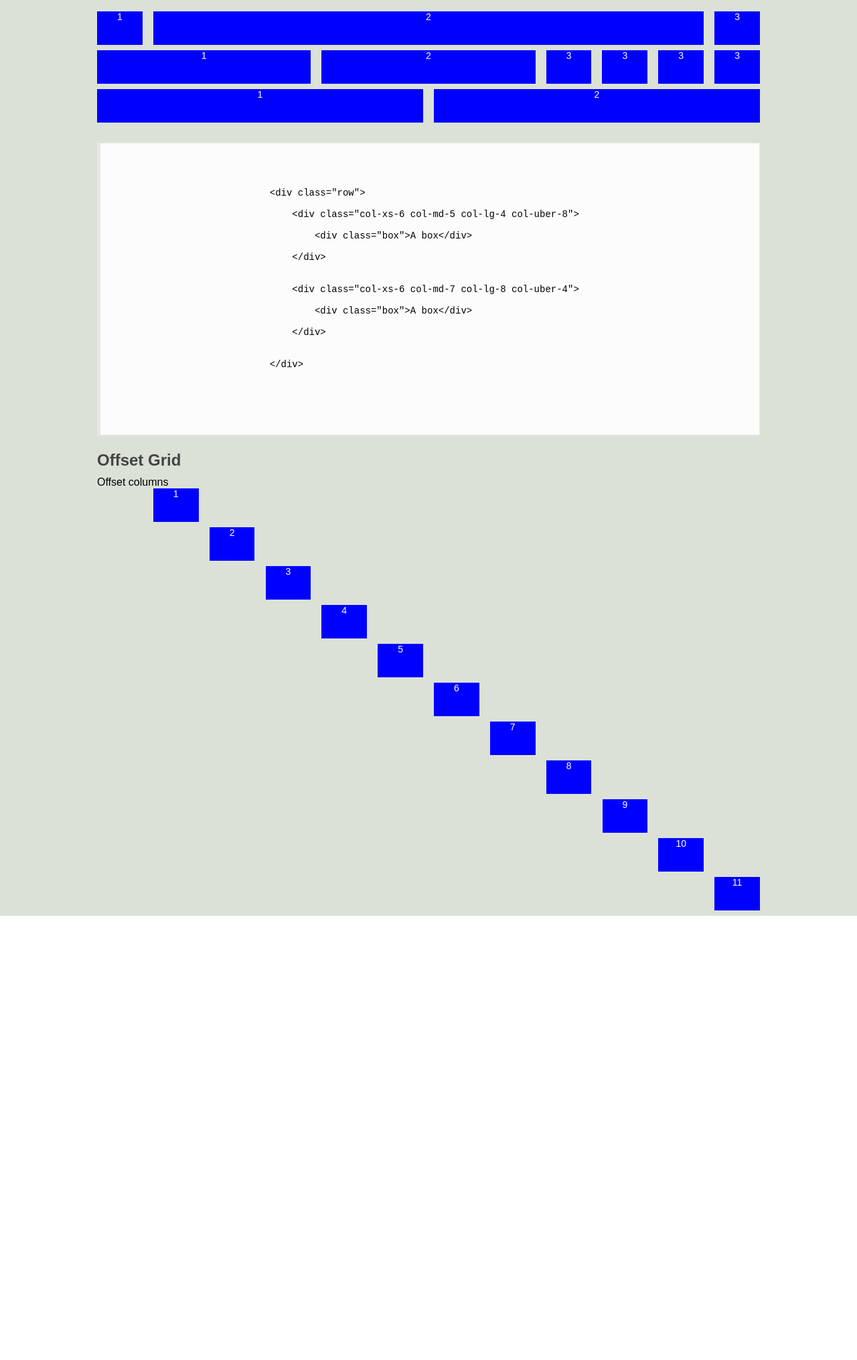
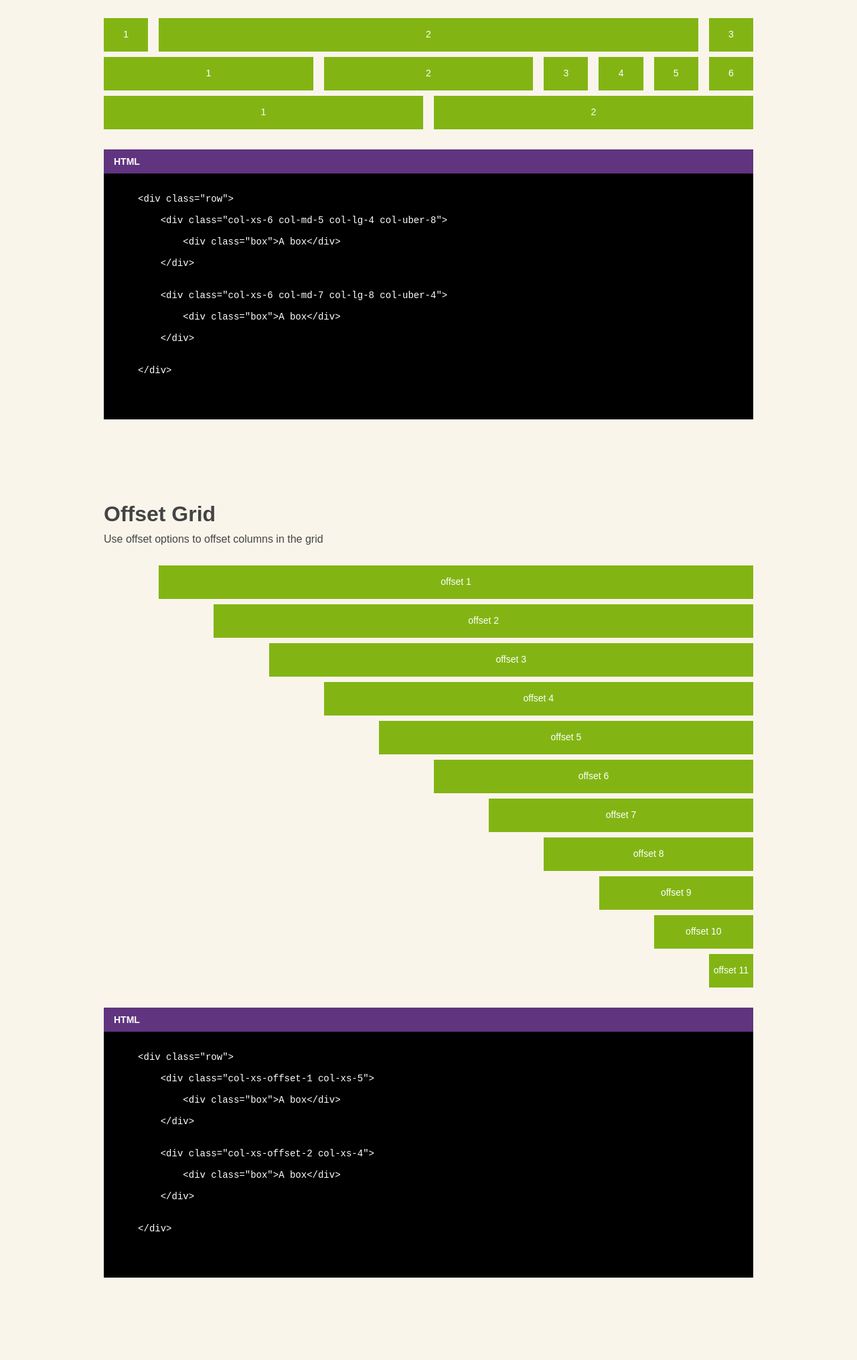
Before and after one commit to space87/Hulk, a website: page index.html in a window 1280 px wide. Shown: the part 477-2507 px from the top of the page at 67% size. Before the commit the page ends 1844 px from the top, so only its background shows below. Drawn offline with Linux system fonts and the light colour scheme.

Commit message:
styled the test page more and grid and offset done

```diff
--- a/index.html
+++ b/index.html
@@ -15,7 +15,7 @@
 
             <h1>Hulk</h1>
 
-            <p>Framework based on <span class="highlight">Flex</span> property</p>
+            <p>LightWeight responsive grid system using the <span class="highlight">Flex</span> property</p>
 
             <section class="container-fluid">
 
@@ -59,7 +59,7 @@
                         <div class="col-xs-4 col-md-2 col-lg-5 col-uber-1">
 
                             <div class="box">
-                                1
+                                <p>1</p>
                             </div>
 
                         </div>
@@ -67,7 +67,7 @@
                         <div class="col-xs-4 col-md-8 col-lg-4 col-uber-10">
 
                             <div class="box">
-                                2
+                               <p>2</p>
                             </div>
 
                         </div>
@@ -75,7 +75,7 @@
                         <div class="col-xs-4 col-md-2 col-lg-3 col-uber-1">
 
                             <div class="box">
-                               3
+                                <p>3</p>
                             </div>
 
                         </div>
@@ -87,7 +87,7 @@
                         <div class="col-xs-2 col-md-1 col-lg-5 col-uber-4">
 
                             <div class="box">
-                                1
+                                <p>1</p>
                             </div>
 
                         </div>
@@ -95,7 +95,7 @@
                         <div class="col-xs-2 col-md-1 col-lg-1 col-uber-4">
 
                             <div class="box">
-                                2
+                               <p>2</p>
                             </div>
 
                         </div>
@@ -103,7 +103,7 @@
                         <div class="col-xs-2 col-md-2 col-lg-2 col-uber-1">
 
                             <div class="box">
-                               3
+                              <p>3</p>
                             </div>
 
                         </div>
@@ -111,7 +111,7 @@
                         <div class="col-xs-2 col-md-2 col-lg-2 col-uber-1">
 
                             <div class="box">
-                               3
+                               <p>4</p>
                             </div>
 
                         </div>
@@ -119,7 +119,7 @@
                         <div class="col-xs-2 col-md-3 col-lg-1 col-uber-1">
 
                             <div class="box">
-                               3
+                               <p>5</p>
                             </div>
 
                         </div>
@@ -127,7 +127,7 @@
                         <div class="col-xs-2 col-md-3 col-lg-1 col-uber-1">
 
                             <div class="box">
-                               3
+                               <p>6</p>
                             </div>
 
                         </div>
@@ -139,7 +139,7 @@
                         <div class="col-xs-6 col-md-4 col-lg-5 col-uber-6">
 
                             <div class="box">
-                                1
+                                <p>1</p>
                             </div>
 
                         </div>
@@ -147,14 +147,14 @@
                         <div class="col-xs-6 col-md-8 col-lg-7 col-uber-6">
 
                             <div class="box">
-                                2
+                                <p>2</p>
                             </div>
 
                         </div>
 
                     </div>
 
-                    <pre>
+                    <pre rel="HTML">
 
                         <code class="language-html">
 
@@ -175,8 +175,6 @@
 
 
     &lt;/div>
-
-
 </code>
 
                     </pre>
@@ -189,14 +187,14 @@
 
                     <h2 class="header">Offset Grid</h2>
 
-                    <p>Offset columns</p>
+                    <p class="miniDesc">Use offset options to offset columns in the grid</p>
 
                     <div class="row">
 
-                        <div class="col-xs-offset-1 col-xs-1">
+                        <div class="col-xs-offset-1 col-xs-11">
 
                             <div class="box">
-                                1
+                                <p>offset 1</p>
                             </div>
 
                         </div>
@@ -205,10 +203,10 @@
 
                     <div class="row">
 
-                        <div class="col-xs-offset-2 col-xs-1">
+                        <div class="col-xs-offset-2 col-xs-10">
 
                             <div class="box">
-                                2
+                                <p>offset 2</p>
                             </div>
 
                         </div>
@@ -217,10 +215,10 @@
 
                     <div class="row">
 
-                        <div class="col-xs-offset-3 col-xs-1">
+                        <div class="col-xs-offset-3 col-xs-9">
 
                             <div class="box">
-                               3
+                               <p>offset 3</p>
                             </div>
 
                         </div>
@@ -229,10 +227,10 @@
 
                     <div class="row">
 
-                        <div class="col-xs-offset-4 col-xs-1">
+                        <div class="col-xs-offset-4 col-xs-8">
 
                             <div class="box">
-                               4
+                               <p>offset 4</p>
                             </div>
 
                         </div>
@@ -241,10 +239,10 @@
 
                     <div class="row">
 
-                        <div class="col-xs-offset-5 col-xs-1">
+                        <div class="col-xs-offset-5 col-xs-7">
 
                             <div class="box">
-                               5
+                               <p>offset 5</p>
                             </div>
 
                         </div>
@@ -253,10 +251,10 @@
 
                     <div class="row">
 
-                        <div class="col-xs-offset-6 col-xs-1">
+                        <div class="col-xs-offset-6 col-xs-6">
 
                             <div class="box">
-                               6
+                                <p>offset 6</p>
                             </div>
 
                         </div>
@@ -265,10 +263,10 @@
 
                     <div class="row">
 
-                        <div class="col-xs-offset-7 col-xs-1">
+                        <div class="col-xs-offset-7 col-xs-5">
 
                             <div class="box">
-                               7
+                                <p>offset 7</p>
                             </div>
 
                         </div>
@@ -277,10 +275,10 @@
 
                     <div class="row">
 
-                        <div class="col-xs-offset-8 col-xs-1">
+                        <div class="col-xs-offset-8 col-xs-4">
 
                             <div class="box">
-                               8
+                                <p>offset 8</p>
                             </div>
 
                         </div>
@@ -289,10 +287,10 @@
 
                     <div class="row">
 
-                        <div class="col-xs-offset-9 col-xs-1">
+                        <div class="col-xs-offset-9 col-xs-3">
 
                             <div class="box">
-                               9
+                                <p>offset 9</p>
                             </div>
 
                         </div>
@@ -301,10 +299,10 @@
 
                     <div class="row">
 
-                        <div class="col-xs-offset-10 col-xs-1">
+                        <div class="col-xs-offset-10 col-xs-2">
 
                             <div class="box">
-                               10
+                                <p>offset 10</p>
                             </div>
 
                         </div>
@@ -316,12 +314,37 @@
                         <div class="col-xs-offset-11 col-xs-1">
 
                             <div class="box">
-                               11
+                                <p>offset 11</p>
                             </div>
 
                         </div>
 
                     </div>
+
+                    <pre rel="HTML">
+
+                        <code class="language-html">
+
+    &lt;div class="row">
+
+        &lt;div class="col-xs-offset-1 col-xs-5">
+
+            &lt;div class="box">A box&lt;/div>
+
+        &lt;/div>
+
+
+        &lt;div class="col-xs-offset-2 col-xs-4">
+
+            &lt;div class="box">A box&lt;/div>
+
+        &lt;/div>
+
+
+    &lt;/div>
+</code>
+
+                    </pre>
 
                 </div>
 
--- /dev/null
+++ b/src/sass/_variables.scss
@@ -0,0 +1,2 @@
+$green:#82B514;
+$purple:#60347f;
--- a/src/sass/page.scss
+++ b/src/sass/page.scss
@@ -1,3 +1,4 @@
+@import 'variables';
 * {
     margin:0;
     padding:0;
@@ -13,13 +14,14 @@ header#header {
     width:100%;
     height:100%;
     padding-top: 40px;
+    border-bottom: 1px solid darken(#fff,5%);
 
     h1 {
         text-align: center;
         font-family: Anton;
         font-size: 94px;
         margin:0 0 10px 0;
-        color:#8AE62E;
+        color:$green;
     }
 
     p {
@@ -31,7 +33,7 @@ header#header {
     }
 
     .highlight {
-        color:#8AE62E;
+        color:$green;
         font-weight: 800;
     }
 
@@ -43,9 +45,9 @@ header#header {
     a {
 
         background: none;
-        border: 1px solid #8AE62E;
+        border: 1px solid $green;
         padding:5px;
-        color:#8AE62E;;
+        color:$green;;
         min-height: 50px;
         cursor:pointer;
         font-weight: bold;
@@ -69,8 +71,8 @@ header#header {
 
 
         &:hover {
-
-            background: #8AE62E;
+            transition: all 0.2s linear;
+            background: $green;
             color:#fff;
 
         }
@@ -89,12 +91,12 @@ header#header {
 }
 
 section#mainContent {
-    background-color: #DBE1D7;
+    background-color: #FAF5EB;
     width: 100%;
     padding-top:50px;
 
     .header {
-        font-size: 24px;
+        font-size: 32px;
         font-family: arial;
         font-weight: bold;
         margin:0 0 10px;
@@ -108,17 +110,40 @@ section#mainContent {
 
     }
 
+    .page-section {
+        padding: 0 10px 0 10px;
+        margin:0 0 100px 0;
+        display: inline-block;
+        width: 100%;
+
+    }
+
+}
+
+.language-html {
+    color:#fff;
 }
 
 .box {
-            background:blue;
-            color:white;
+            background:$green;
+            color:#fff;
             font-size: 14px;
             width: 100%;
             height: 50px;
             text-align: center;
-            vertical-align: middle;
-    display: inline-block;
+            display: inline-block;
+
+        p {
+            vertical-align: bottom;
+            height: 0;
+            display: inline-block;
+
+            @media (max-width:615px) {
+                display: none;
+            }
+
+        }
+
 
 }
 
@@ -126,15 +151,36 @@ code {
     font-family: monospace;
 }
 
-pre {
-            overflow-x: auto;
-            padding: 1.25em;
-            border: 1px solid #e6e6e6;
-            border-left-width: 5px;
-            margin: 1.6em 0;
-            font-size: .875em;
-            background: #fcfcfc;
-            white-space: pre;
-            word-wrap: normal;
+
+
+pre[rel] {
+   overflow: auto;
+   padding: 1.25em;
+   border: none;
+   margin: 1.6em 0;
+   font-size: .875em;
+   background: #000;
+   white-space: pre-wrap;
+   word-wrap: normal;
+    position: relative;
+
+     @media (max-width:615px) {
+                display: none;
+            }
+
+    &:before {
+     content: attr(rel);
+      color: white;
+      position: absolute;
+      top: 0;
+      left: 0;
+      width: 100%;
+      background: $purple;
+      font-family: 'Source Sans Pro', sans-serif;
+      font-weight: bold;
+      padding: 10px 0;
+      text-indent: 15px;
+
+    }
 
 }
```
Also changed, not shown: build/css/page.css, build/css/page.min.css. Lines whose indentation alone changed are shown as unchanged.
